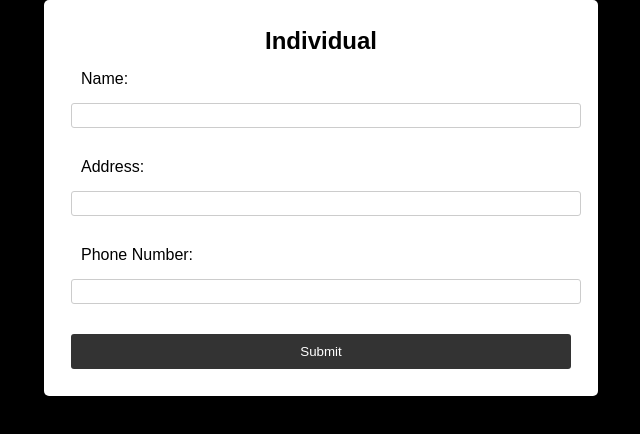
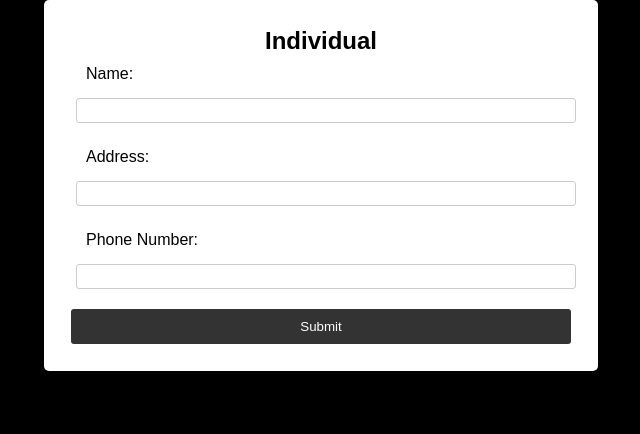
Before and after one commit to Bhuvaneshdorle/404notFound, a plain HTML site: page form/form1.html in a window 1280 px wide. Shown: the whole page, without its empty margins (319-959 px from the left). Drawn offline with Linux system fonts and the light colour scheme.

Commit message:
new changes

```diff
--- a/form/form1.html
+++ b/form/form1.html
@@ -3,9 +3,10 @@
 <head>
     <title>Login Form</title>
     <style>
+
         body {
             font-family: Arial, sans-serif;
-            background-color: #000; /* Set the background color to black */
+            background-color: #000;
             margin: 0;
             padding: 0;
         }
@@ -26,7 +27,7 @@
         }
 
         .input-group {
-            margin: 15px 0;
+            margin: 5px;
         }
 
         .input-group label {
```
